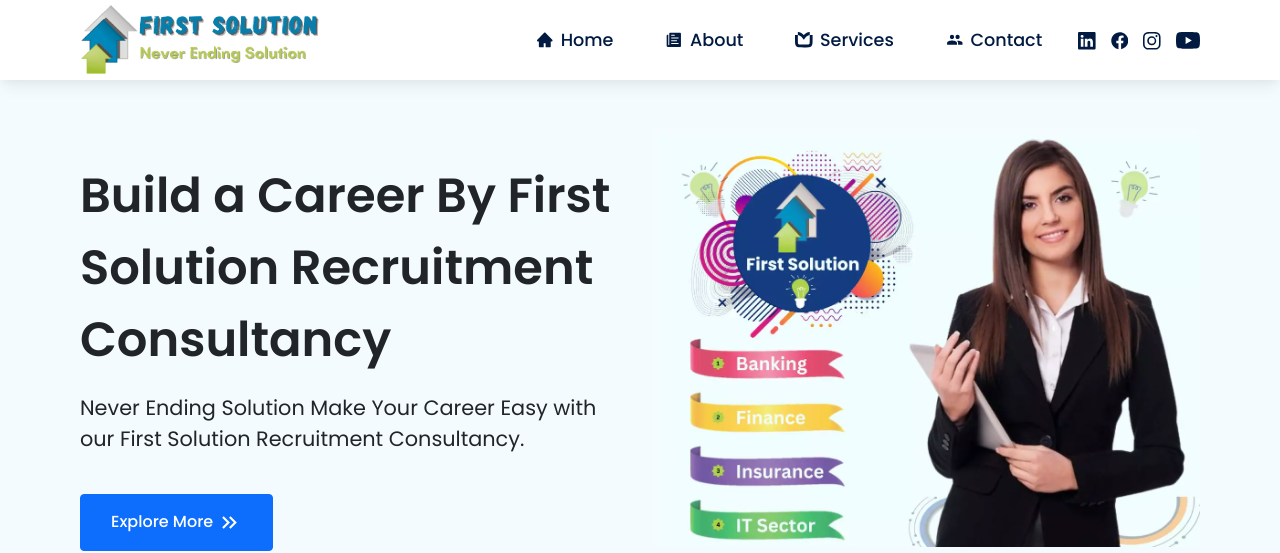
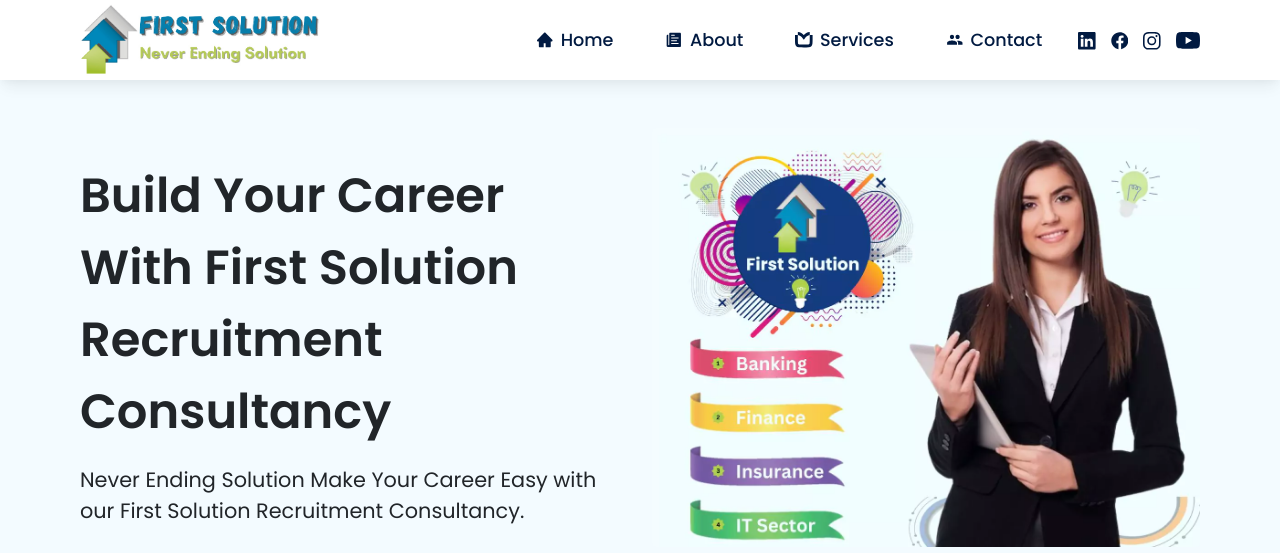
Before and after one commit to iamashishgaur/firstsolution, a React (Create React App) app: page / in a window 1280 px wide. Shown: the top 553 px of the page. Built offline with nearby package versions, Linux system fonts and the light colour scheme.

Commit message:
final update

```diff
--- a/src/pages/AboutFounder.jsx
+++ b/src/pages/AboutFounder.jsx
@@ -15,7 +15,7 @@
               <h2 class="mb-3">Mr. Gayatriprasad Dubey</h2>
               <p class=" mb-3">
                 Gayatriprasad Dubey is a founder of First Solution. He is an
-                Graduated and worked more than 10 year in sales and management
+                Graduated and worked more than 10 years in sales and management
                 also he has more than 10 years of experience in the field of
                 Recruitment Consultancy.
               </p>
--- a/src/pages/Home.jsx
+++ b/src/pages/Home.jsx
@@ -34,7 +34,8 @@
               <BannerLeft>
                 <HeaderTitle>
                   <span>
-                    Build a Career By First Solution Recruitment Consultancy
+                    Build Your Career With First Solution Recruitment
+                    Consultancy
                   </span>
                   <p>
                     Never Ending Solution Make Your Career Easy with our First
```
